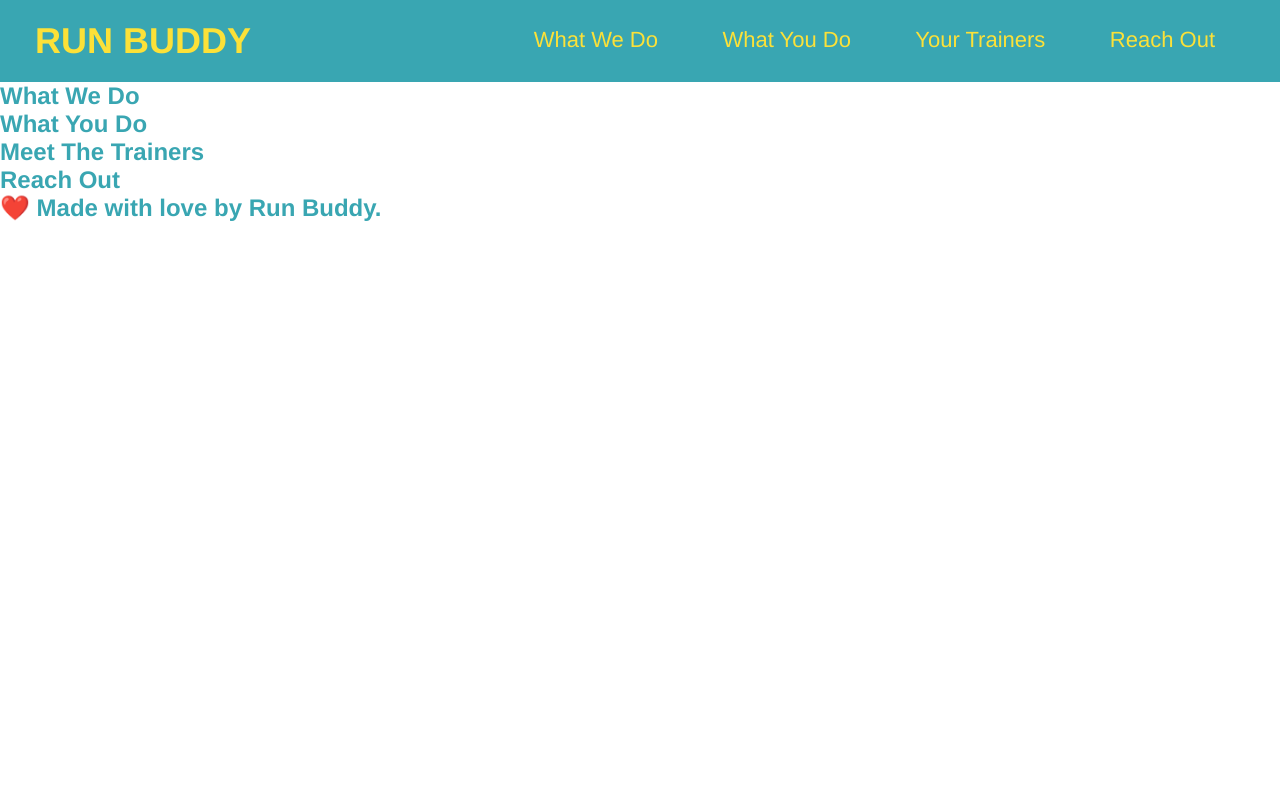
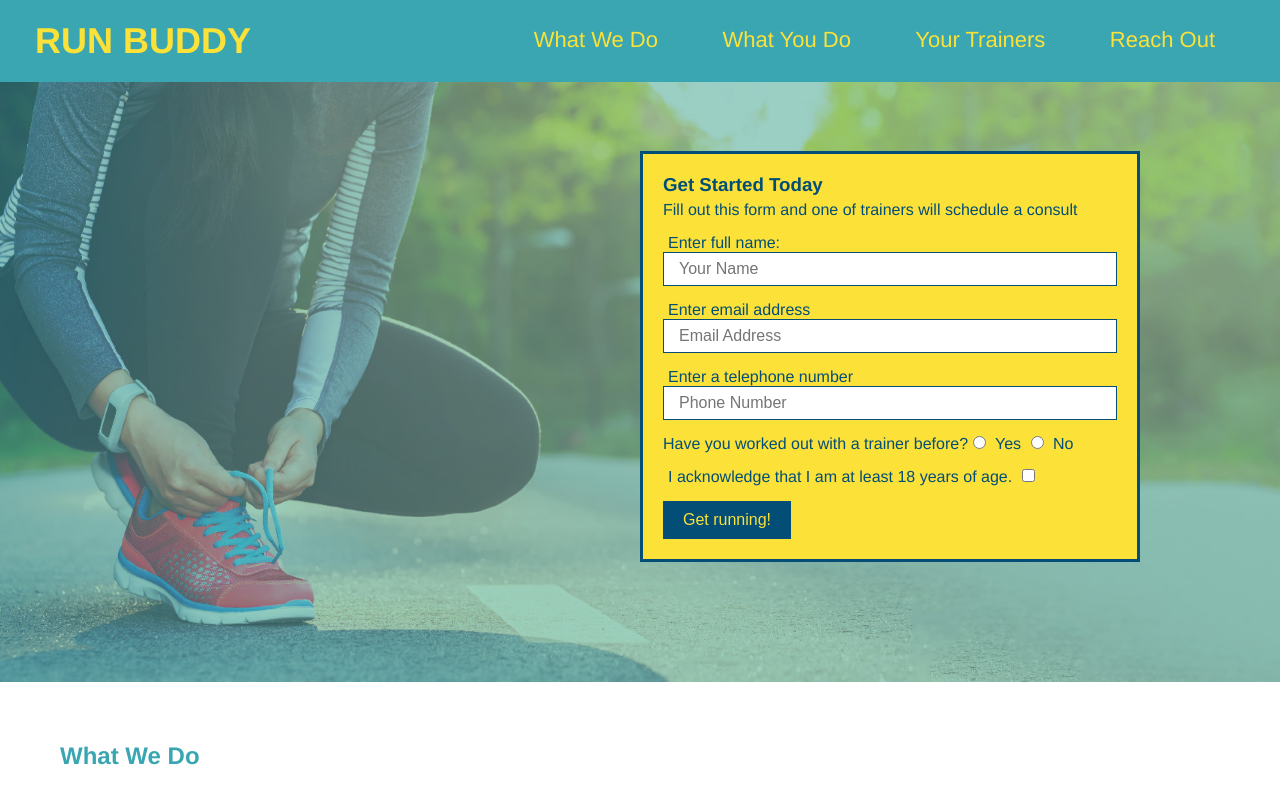
Before and after one commit to nickovalles/run-buddy, a plain HTML site: page index.html in a window 1280 px wide. Shown: the top 800 px of the page. Drawn offline with Linux system fonts and the light colour scheme.

Commit message:
<CSS Styling Updates & Form>

```diff
--- a/assets/css/style.css
+++ b/assets/css/style.css
@@ -1,6 +1,7 @@
 * {
     margin: 0;
     padding: 0;
+    box-sizing: border-box;
 }
 
 body {
@@ -42,3 +43,82 @@ header nav ul li a {
     font-weight: lighter;
     font-size: 22px;
 }
+
+/* stylying for the footer */
+
+footer {
+    background: #fce138;
+    width: 100%;
+    padding: 40px 35px;
+}
+
+footer h2 {
+    display: inline;
+    color: #024e76;
+    font-size: 30px;
+    margin: 0;
+}
+
+footer div {
+    float: right;
+    line-height: 1.5;
+    text-align: right;
+}
+
+footer a {
+    color: #024e76;
+}
+
+section {
+    padding: 60px;
+}
+
+/* Hero Style Start */
+
+.hero {
+    background-image: url("../images/hero-bg.jpg");
+    height: 600px;
+    background-size: cover;
+    background-position: center;
+    position: relative;
+}
+
+.hero-form {
+    border: 3px solid #024e76;
+    background-color: #fce138;
+    padding: 20px;
+    width: 500px;
+    color: #024e76;
+    position: absolute;
+    bottom: 120px;
+    right: 140px;
+}
+
+.hero-form p {
+    margin: 5px 0 15px 0;
+}
+
+.form-input {
+    border: 1px solid #024e76;
+    display: block;
+    padding: 7px 15px;
+    font-size: 16px;
+    color: #024e76;
+    width: 100%;
+    margin-bottom: 15px;
+}
+
+.hero-form label {
+    margin: 0 5px;
+
+}
+
+.hero-form button {
+    color: #fce138;
+    background-color: #024e76;
+    border: none;
+    padding: 10px 20px;
+    font-size: 16px;
+}
+
+/* Hero Style End */
--- a/index.html
+++ b/index.html
@@ -32,8 +32,38 @@
         </header>
 
   <!-- hero/jumbotron -->
-        <section>
+        <section class="hero">
+            <div class="hero-form">
+                <h3>Get Started Today</h3>
+                <p>Fill out this form and one of trainers will schedule a consult</p>
+                <!-- Add form element -->
+                <form>
+                    <label for="name">Enter full name:</label>
+                    <input type="text" placeholder="Your Name" name="name" id="name" class="form-input" />
+                    <label for="email">Enter email address</label>
+                    <input type="email" placeholder="Email Address" name="email" id="email" class="form-input" />
+                    <label for="phone">Enter a telephone number</label>
+                    <input type="tel" placeholder="Phone Number" name="phone" id="phone" class="form-input" />
+                    <p>
+                        Have you worked out with a trainer before?
+                        <input type="radio" name="trainer-confirm" id="trainer-yes"/>
+                        <label for="trainer-yes">Yes</label>
+                        <input type="radio" name="trainer-confirm" id="trainer-no"/>
+                        <label for="trainer-no">No</label>
+                    </p>
+                    <p>
+                        <label for="checkbox">
+                            I acknowledge that I am at least 18 years of age.
+                        </label>
+                        <input type="checkbox" name="age-confirm" id="checkbox"/>
+                    </p>
+                    <button type="submit">
+                        Get running!
+                    </button>
+                </form>
+            </div>
         </section>
+        <!-- end hero -->
 
   <!-- "what we do" section -->
         <section>
@@ -58,6 +88,10 @@
   <!-- footer -->
         <footer>
             <h2>❤️ Made with love by Run Buddy.</h2>
+            <div>
+                <a href="#">Read Our Policy</a><br />
+                &copy; 2019 Run Buddy, Inc.
+            </div>
         </footer>
     </body>
 </html>
```
Also changed, not shown: assets/images/hero-bg.jpg (added).
